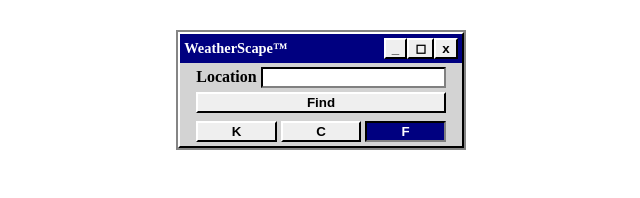
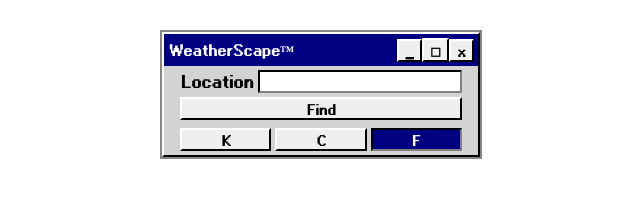
Before and after one commit to jacobsmithdev/weather-app-top, a website built with webpack: page src/index.html in a window 1280 px wide. Shown: the whole page, without its empty margins (319-959 px from the left). Built offline with nearby package versions, Linux system fonts and the light colour scheme.

Commit message:
feat(font): Setup fonts for project

```diff
--- /dev/null
+++ b/src/fonts.css
@@ -0,0 +1,35 @@
+@font-face {
+    font-family: 'ari-w9500';
+    src: url(./assets/fonts/ari-w9500.ttf);
+    font-weight: 400;
+}
+
+@font-face {
+    font-family: 'ari-w9500';
+    src: url(./assets/fonts/ari-w9500-bold.ttf);
+    font-weight: 700;
+}
+
+@font-face {
+    font-family: 'ari-w9500';
+    src: url(./assets/fonts/ari-w9500-display.ttf);
+    font-weight: 900;
+}
+
+@font-face {
+    font-family: 'ari-w9500-condensed';
+    src: url(./assets/fonts/ari-w9500-condensed.ttf);
+    font-weight: 400;
+}
+
+@font-face {
+    font-family: 'ari-w9500-condensed';
+    src: url(./assets/fonts/ari-w9500-condensed-bold.ttf);
+    font-weight: 700;
+}
+
+@font-face {
+    font-family: 'ari-w9500-condensed';
+    src: url(./assets/fonts/ari-w9500-condensed-display.ttf);
+    font-weight: 900;
+}
--- a/src/index.js
+++ b/src/index.js
@@ -1,4 +1,5 @@
 import './reset.css';
+import './fonts.css';
 import './styles.css';
 
 import Model from './classes/Model';
--- a/src/styles.css
+++ b/src/styles.css
@@ -2,6 +2,10 @@
     display: grid;
     justify-content: center;
     padding-top: 32px;
+}
+
+* {
+    font-family: 'ari-w9500';
 }
 
 button {
```
Also changed, not shown: src/assets/fonts/ari-w9500-bold.ttf (added), src/assets/fonts/ari-w9500-condensed-bold.ttf (added), src/assets/fonts/ari-w9500-condensed-display.ttf (added), src/assets/fonts/ari-w9500-condensed.ttf (added), src/assets/fonts/ari-w9500-display.ttf (added), src/assets/fonts/ari-w9500.ttf (added).
